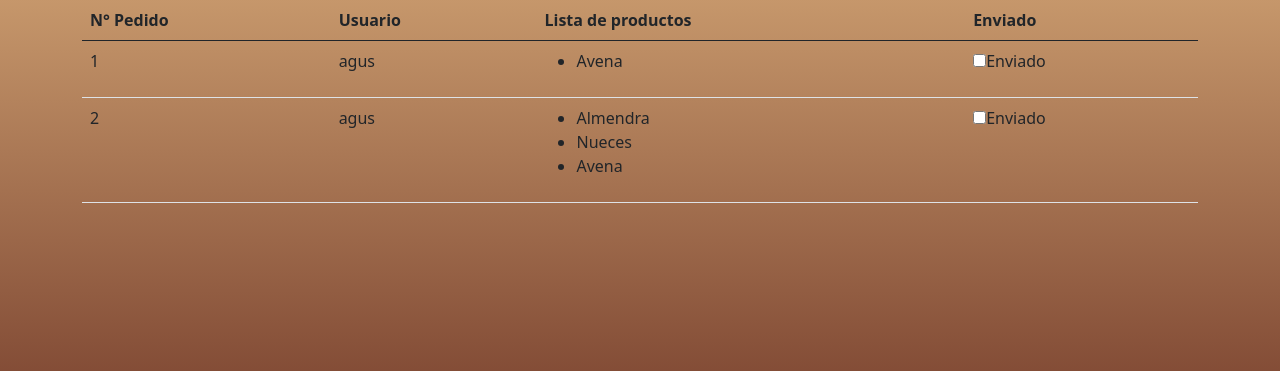
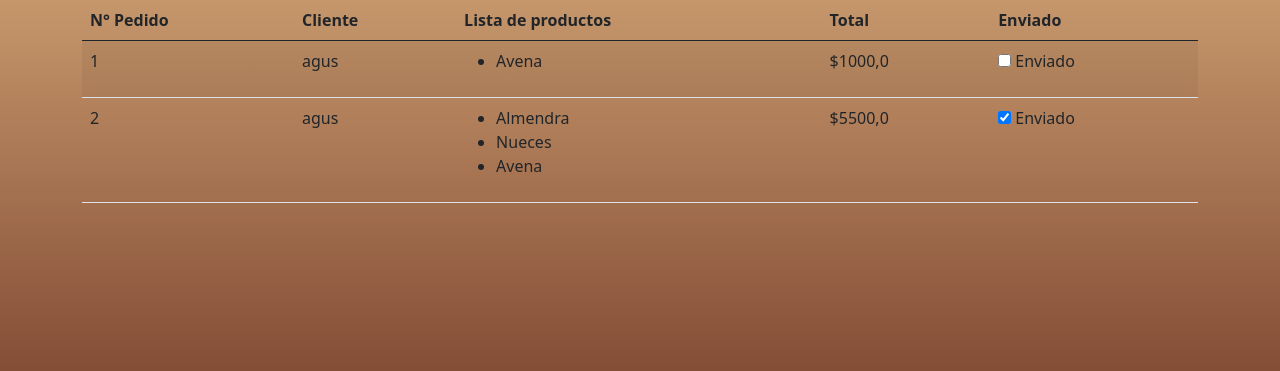
Before and after one commit to CodeSystem2022/E-Commerce-MateCoders, a Django app: page /pedidos/ in a window 1280 px wide. Shown: the part 86-457 px from the top of the page. Run offline with Django 4.2, Linux system fonts and the light colour scheme; a user stored in the database is signed in; data comes from the database, SQL or seed files in the repository; both versions use the stored data as it was after the commit.

Commit message:
Platilla pedidos actualizada

```diff
--- a/ecommerceAlimentosNaturales/TIENDA/templates/tienda/pedidos.html
+++ b/ecommerceAlimentosNaturales/TIENDA/templates/tienda/pedidos.html
@@ -2,27 +2,39 @@
 
 {% block content %}
 
-<table class="table">
+<table class="table table-striped p-3">
     <thead>
         <tr>
             <th scope='col'>N° Pedido</th>
-            <th scope='col'>Usuario</th>
+            <th scope='col'>Cliente</th>
             <th scope='col'>Lista de productos</th>
+            <th scope='col'>Total</th>
             <th scope='col'>Enviado</th>
         </tr>
     </thead>
     <tbody>
         {% for pedido, productos in pedidos %}
         <tr>
-            <td>{{ pedido.id }}</td>
-            <td>{{ pedido.usuario }}</td>
-            <td><ul>
-                {% for producto in productos %}
-                <li>{{ producto.titulo }}</li>
-                {% endfor %}
+            <td>
+                {{ pedido.id }}
+            </td>
+            <td>
+                {{ pedido.usuario }}
+            </td>
+            <td>
+                <ul>
+                    {% for producto in productos %}
+                    <li>{{ producto.titulo }}</li>
+                    {% endfor %}
                 </ul>
             </td>
-            <td><input type="checkbox" name="enviado" id="enviado">Enviado</td>
+            <td>
+                ${{ pedido.total }}
+            </td>
+            <td>
+                <input type="checkbox" name="enviado" id="enviado" {% if pedido.enviado %}checked{% endif %}>
+                Enviado
+            </td>
         </tr>
         {% endfor %}
     </tbody>
```
Also changed, not shown: ecommerceAlimentosNaturales/db.sqlite3.
